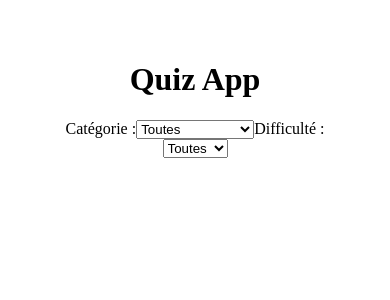
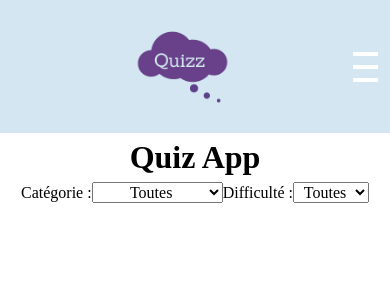
Before and after one commit to espositotimothe/JS-Paris-P2-LesPerses, a React (Vite) app: page / in a window 390 px wide. Shown: the top 300 px of the page. Built offline with nearby package versions, Linux system fonts and the light colour scheme; no server answers.

Commit message:
Final NavBar

```diff
--- a/src/App.css
+++ b/src/App.css
@@ -1,5 +1,63 @@
-#root {
-	margin: 0 auto;
-	padding: 2rem;
+/*
+  1. Use a more-intuitive box-sizing model.
+ */
+*,
+*::before,
+*::after {
+	box-sizing: border-box;
+}
+/*
+    2. Remove default margin
+  */
+* {
+	margin: 0;
 	text-align: center;
 }
+/*
+    Typographic tweaks!
+    3. Add accessible line-height
+    4. Improve text rendering
+  */
+body {
+	line-height: 1.5;
+	-webkit-font-smoothing: antialiased;
+}
+/*
+    5. Improve media defaults
+  */
+img,
+picture,
+video,
+canvas,
+svg {
+	display: block;
+	max-width: 100%;
+}
+/*
+    6. Remove built-in form typography styles
+  */
+input,
+button,
+textarea,
+select {
+	font: inherit;
+}
+/*
+    7. Avoid text overflows
+  */
+p,
+h1,
+h2,
+h3,
+h4,
+h5,
+h6 {
+	overflow-wrap: break-word;
+}
+/*
+    8. Create a root stacking context
+  */
+#root,
+#__next {
+	isolation: isolate;
+}
--- a/src/App.tsx
+++ b/src/App.tsx
@@ -1,12 +1,15 @@
 import { useState } from "react";
 import type { Question } from "./components/Themedif";
 import "./App.css";
+import NavBar from "./components/NavBar/NavBar.tsx";
 import Themedif from "./components/Themedif";
 
 function App() {
 	const [data, setData] = useState<Question[] | null>(null);
 	return (
 		<div>
+			<NavBar />
+
 			<Themedif data={data} setData={setData} />
 		</div>
 	);
--- /dev/null
+++ b/src/components/NavBar/NavBar.css
@@ -0,0 +1,105 @@
+/* Conteneur de la NavBar */
+.navbar {
+	display: flex;
+	justify-content: space-between;
+	align-items: center;
+	padding: 3%;
+	background-color: #d4e6f1;
+	width: 100%;
+	position: relative;
+}
+
+/* Logo */
+.logo {
+	flex-grow: 1;
+	display: flex;
+	justify-content: center;
+}
+
+.navbar img {
+	height: 13vh;
+	margin: 0 auto;
+}
+
+/* Menu Burger */
+.burger {
+	display: none;
+	flex-direction: column;
+	justify-content: space-between;
+	width: 25px;
+	height: 30px;
+	cursor: pointer;
+}
+
+.bar {
+	width: 25px;
+	height: 4px;
+	background-color: white;
+}
+
+/* Menu */
+.menu {
+	display: flex;
+	flex-direction: row;
+	align-items: center;
+	background-color: #d4e6f1;
+}
+
+.menu a {
+	color: white;
+	text-decoration: none;
+	padding: 0 15px;
+	background-color: #d4e6f1;
+}
+
+.menu a:hover {
+	background-color: #c2def0;
+}
+
+/* Responsive : si la largeur est inférieure à 768px, ajuster l'affichage */
+@media screen and (max-width: 768px) {
+	/* Disposition de la NavBar sur petits écrans */
+	.navbar {
+		flex-direction: row;
+	}
+
+	/* Position du logo sur petits écrans */
+	.logo {
+		order: 1;
+		flex-grow: 1;
+		display: flex;
+		justify-content: center;
+	}
+
+	/* Visibilité du menu burger */
+	.burger {
+		display: flex;
+		order: 2;
+	}
+
+	/* Disposition du menu sur petits écrans */
+	.menu {
+		display: none;
+		flex-direction: column;
+		align-items: flex-start;
+		position: absolute;
+		top: 100%;
+		right: 0;
+		width: 50%;
+		background-color: #d4e6f1;
+		overflow: hidden;
+		transition: width 0.3s ease;
+	}
+
+	/* État du menu ouvert */
+	.menu.open {
+		display: flex;
+		width: 30%;
+	}
+
+	/* Style des liens du menu */
+	.menu a {
+		padding: 8% 5%;
+		width: 100%;
+	}
+}
--- /dev/null
+++ b/src/components/NavBar/NavBar.tsx
@@ -0,0 +1,38 @@
+import React, { useState } from "react";
+import "./NavBar.css";
+
+const NavBar = () => {
+	const [isOpen, setIsOpen] = useState(false);
+
+	const toggleMenu = () => {
+		setIsOpen(!isOpen); // Bascule l'état du menu
+	};
+
+	return (
+		<nav className="navbar">
+			<img src="src/images/Quizz-nuage-violet-sans-fond.png" alt="Logo" />
+
+			{/* Menu burger, uniquement visible si isOpen est true */}
+			<div
+				className="burger"
+				onClick={toggleMenu} // Clic pour ouvrir/fermer le menu
+				onKeyDown={(e) =>
+					e.key === "Enter" || e.key === " " ? toggleMenu() : null
+				} // Clavier (Enter/Espace)
+			>
+				<div className="bar" />
+				<div className="bar" />
+				<div className="bar" />
+			</div>
+
+			{/* Menu qui s'affiche lorsque isOpen est true */}
+			<div className={`menu ${isOpen ? "open" : ""}`}>
+				<a href="#accueil">Accueil</a>
+				<a href="#million">Million</a>
+				<a href="#aleatoire">Aléatoire</a>
+			</div>
+		</nav>
+	);
+};
+
+export default NavBar;
```
